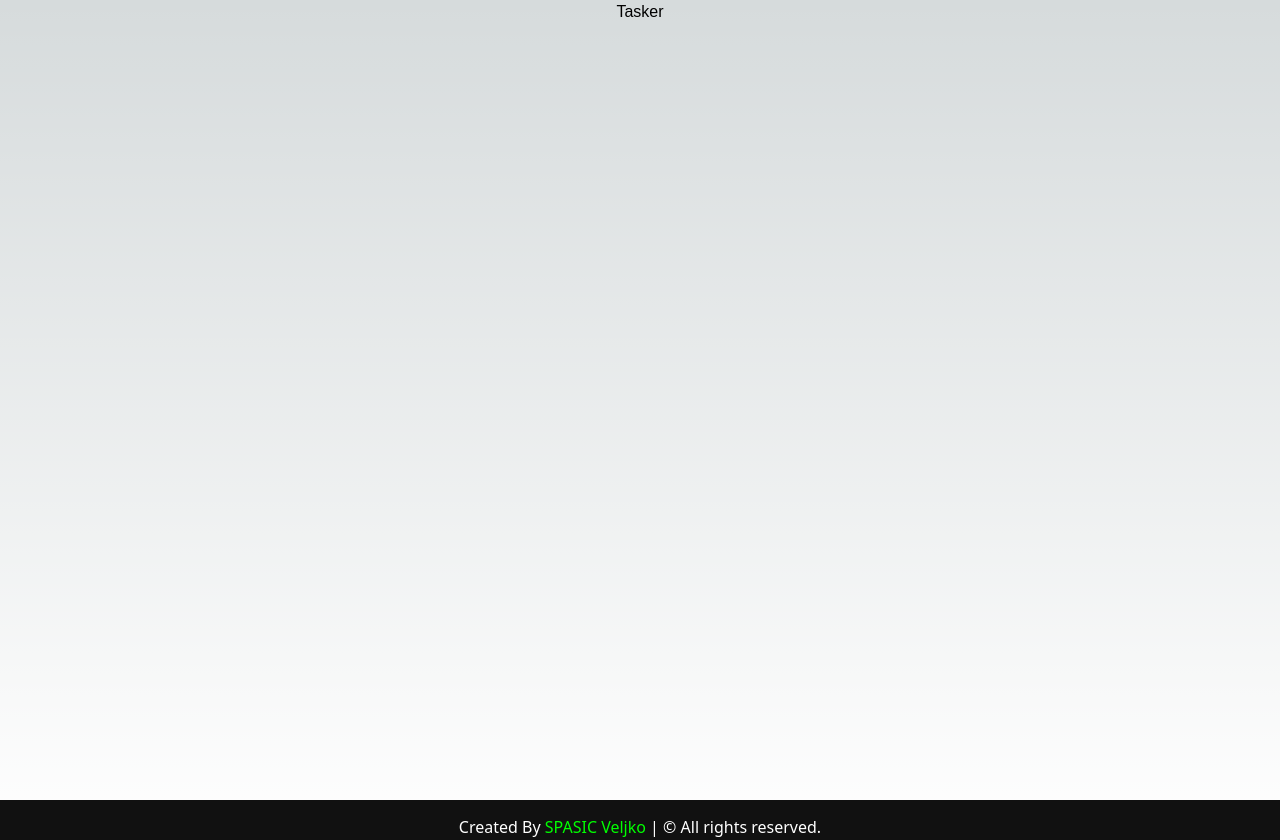
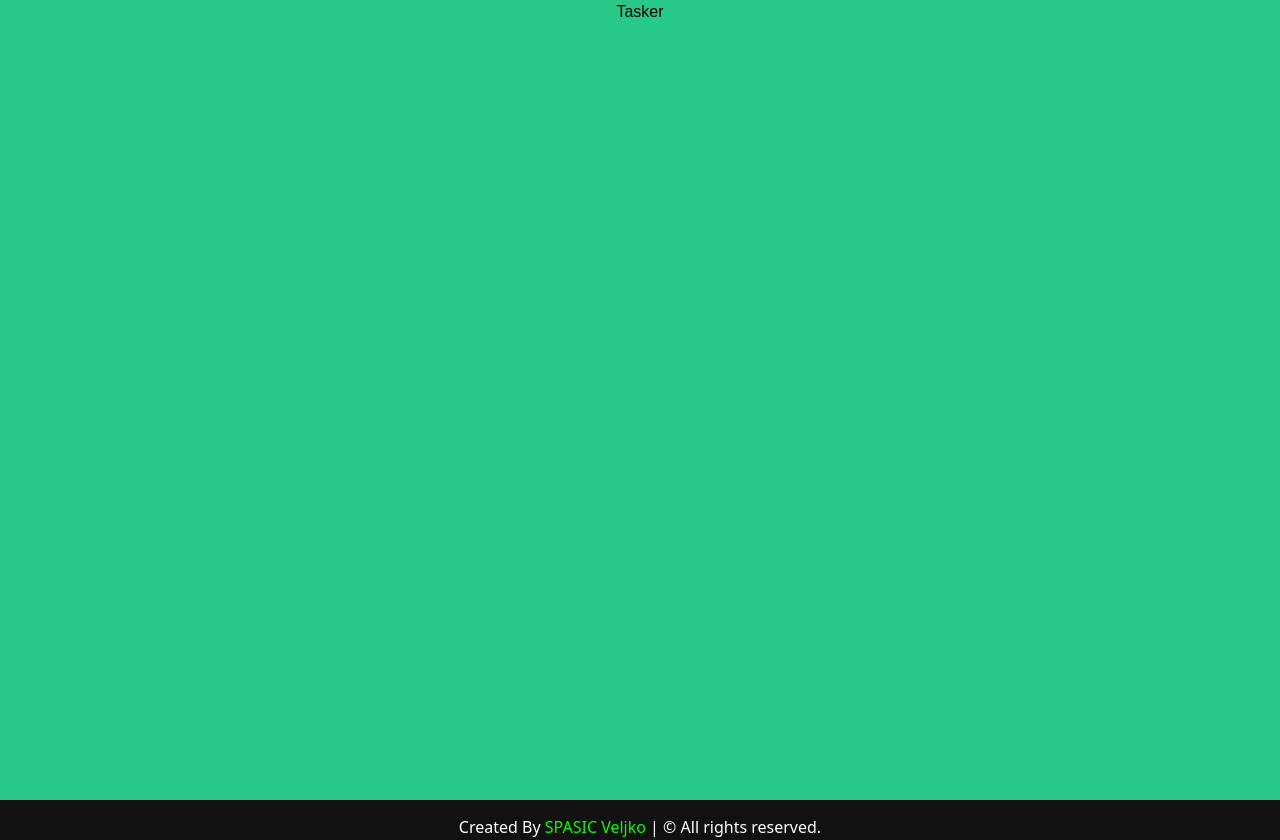
Before and after one commit to TheVSDev/tasker, a Next.js app: page / in a window 1280 px wide. Built offline with nearby package versions, Linux system fonts and the light colour scheme.

Commit message:
done: page background

```diff
--- a/src/web/styles/globals.css
+++ b/src/web/styles/globals.css
@@ -2,26 +2,6 @@
 @tailwind components;
 @tailwind utilities;
 
-:root {
-  --foreground-rgb: 0, 0, 0;
-  --background-start-rgb: 214, 219, 220;
-  --background-end-rgb: 255, 255, 255;
+body {
+   background-color: #28c989;
 }
-
-@media (prefers-color-scheme: dark) {
-  :root {
-    --foreground-rgb: 255, 255, 255;
-    --background-start-rgb: 0, 0, 0;
-    --background-end-rgb: 0, 0, 0;
-  }
-}
-
-body {
-  color: rgb(var(--foreground-rgb));
-  background: linear-gradient(
-      to bottom,
-      transparent,
-      rgb(var(--background-end-rgb))
-    )
-    rgb(var(--background-start-rgb));
-}
```
